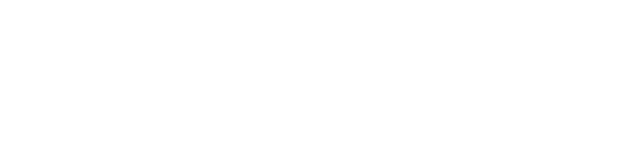
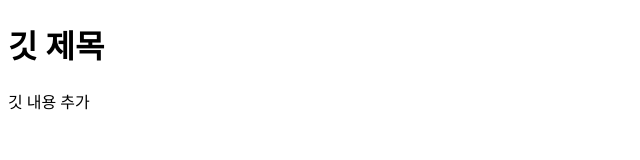
Before and after one commit to sruyn/quizproject, a plain HTML site: page index.html in a window 1280 px wide. Shown: the whole page, without its empty margins (0-640 px from the left). Drawn offline with Linux system fonts and the light colour scheme.

Commit message:
기본 제목, 내용 문구 추가

```diff
--- a/index.html
+++ b/index.html
@@ -6,6 +6,7 @@
     <title>Document</title>
 </head>
 <body>
-
+    <h1>깃 제목</h1>
+    <p>깃 내용 추가</p>
 </body>
 </html>
```
